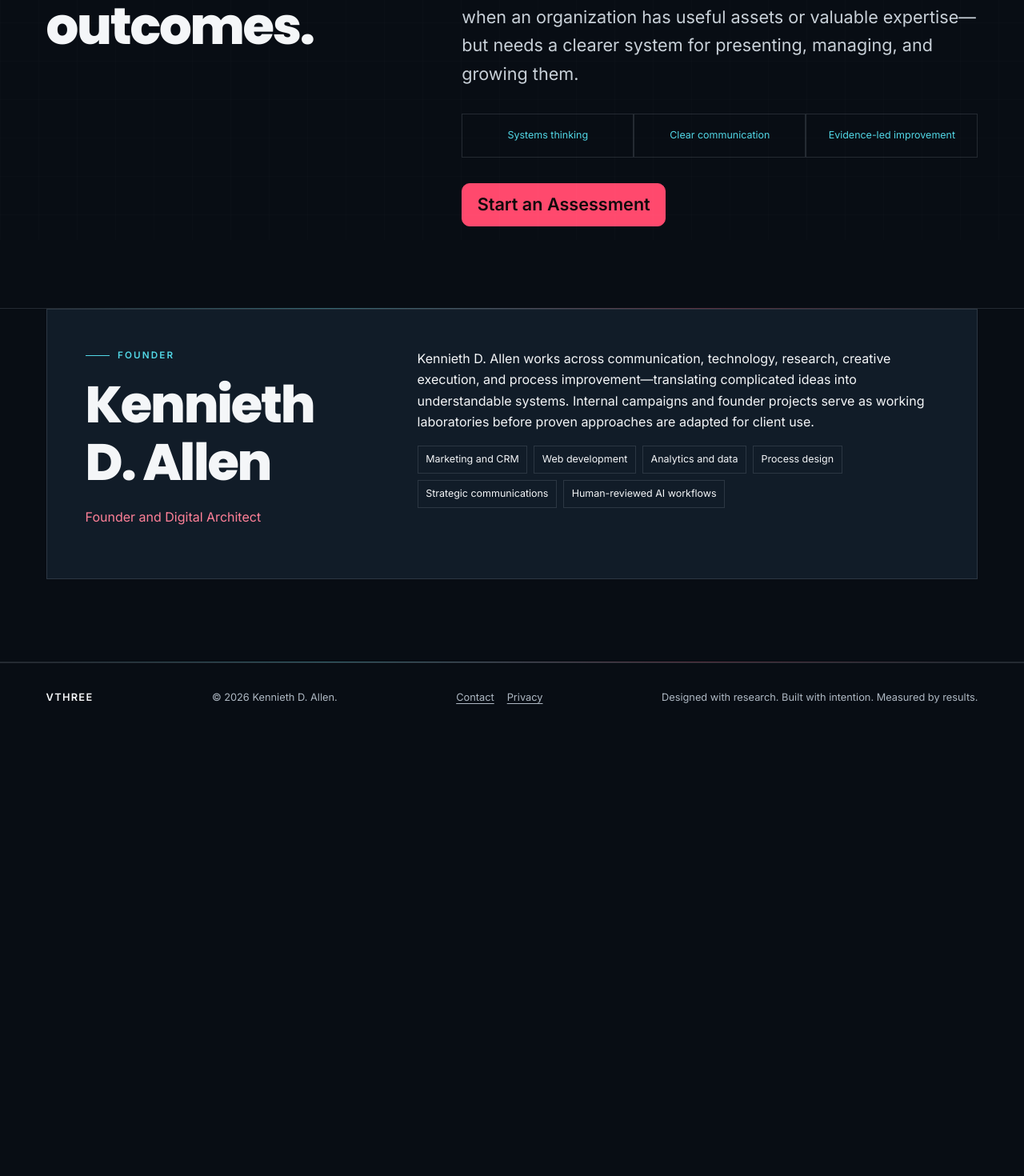
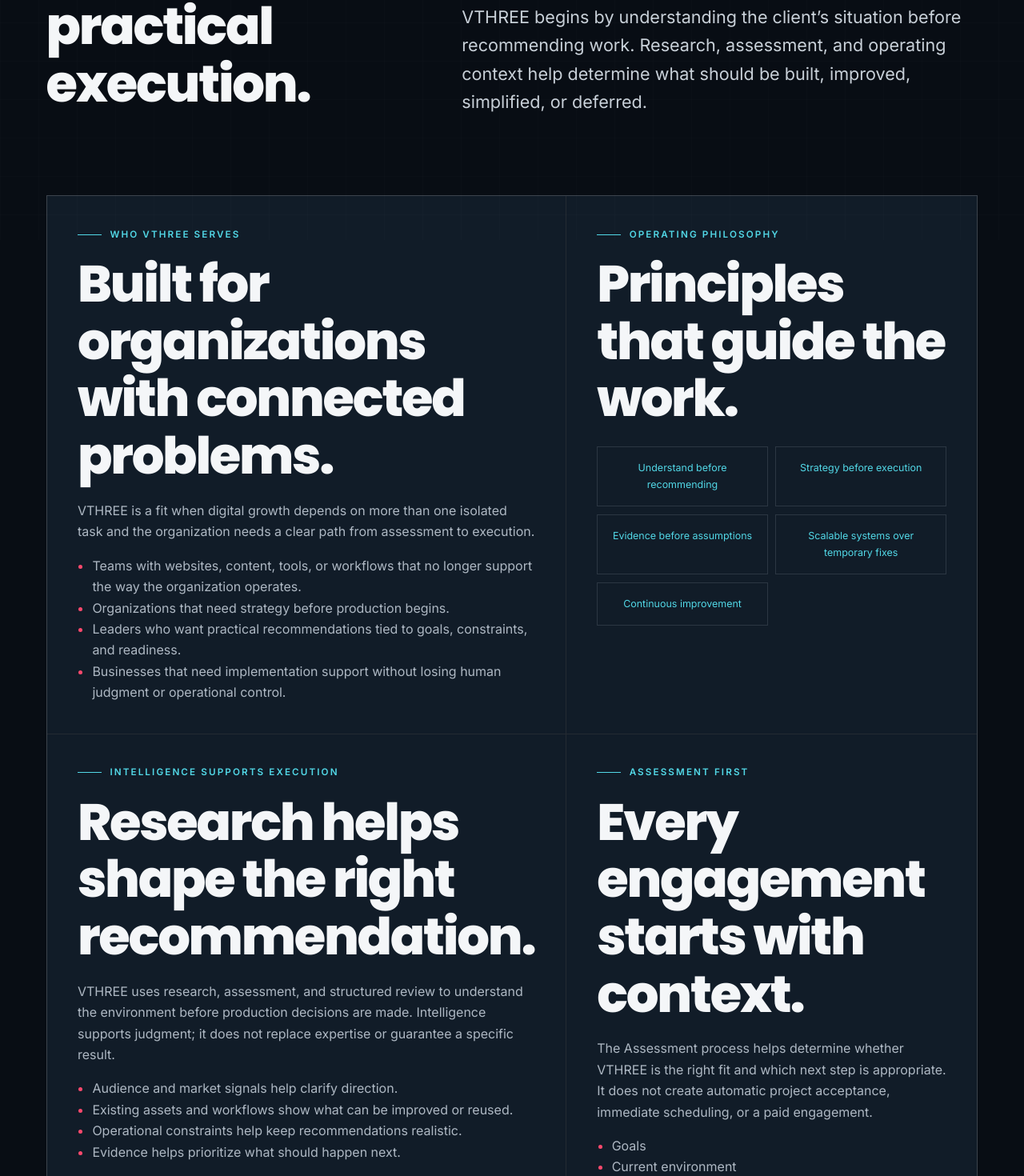
Before and after one commit to MochaMalibuKen/vthree-website, a React (Vite) app: page /about in a window 1280 px wide. Shown: the part 500-1970 px from the top of the page at 80% size. Before the commit the page ends 1414 px from the top, so only its background shows below. Built offline with nearby package versions, Linux system fonts and the light colour scheme.

Commit message:
Implement C-07 about page production

```diff
--- a/src/components/About.jsx
+++ b/src/components/About.jsx
@@ -1,27 +1,61 @@
+import { useEffect } from "react";
 import { useTranslation } from "react-i18next";
 import { Link } from "react-router-dom";
 
 export default function About({ headingLevel = "h2" }) {
   const { t } = useTranslation();
   const Heading = headingLevel;
+  const audiences = t("about.audiences.items", { returnObjects: true });
+  const principles = t("about.principles.items", { returnObjects: true });
+  const intelligence = t("about.intelligence.items", { returnObjects: true });
+  const assessment = t("about.assessment.items", { returnObjects: true });
+
+  useEffect(() => {
+    window.dataLayer?.push({ event: "about_view" });
+  }, []);
+
   return (
     <section id="about" className="section about-section" aria-labelledby="about-title">
-      <div className="container split-layout">
+      <div className="container split-layout about-intro">
         <div>
           <p className="eyebrow">{t("about.eyebrow", { defaultValue: "About VTHREE" })}</p>
-          <Heading className="section-title" id="about-title">{t("about.title", { defaultValue: "Strategy and technology, organized around outcomes." })}</Heading>
+          <Heading className="section-title" id="about-title">{t("about.title", { defaultValue: "Intelligence-led digital growth, built around practical execution." })}</Heading>
         </div>
         <div className="prose-large">
-          <p>{t("about.p1")}</p><p>{t("about.p2")}</p><p>{t("about.p3")}</p>
-          <div className="principle-grid">
-            <span>{t("about.principles.systems")}</span><span>{t("about.principles.clarity")}</span><span>{t("about.principles.measure")}</span>
-          </div>
+          <p>{t("about.p1")}</p>
+          <p>{t("about.p2")}</p>
+          <p>{t("about.p3")}</p>
+        </div>
+      </div>
+      <div className="container about-grid">
+        <section className="about-panel" aria-labelledby="about-audience-title">
+          <p className="eyebrow">{t("about.audiences.eyebrow")}</p>
+          <h2 id="about-audience-title">{t("about.audiences.title")}</h2>
+          <p>{t("about.audiences.body")}</p>
+          <ul>{Array.isArray(audiences) && audiences.map(item => <li key={item}>{item}</li>)}</ul>
+        </section>
+        <section className="about-panel" aria-labelledby="about-principles-title">
+          <p className="eyebrow">{t("about.principles.eyebrow")}</p>
+          <h2 id="about-principles-title">{t("about.principles.title")}</h2>
+          <ul className="principle-grid">{Array.isArray(principles) && principles.map(item => <li key={item}>{item}</li>)}</ul>
+        </section>
+        <section className="about-panel" aria-labelledby="about-intelligence-title">
+          <p className="eyebrow">{t("about.intelligence.eyebrow")}</p>
+          <h2 id="about-intelligence-title">{t("about.intelligence.title")}</h2>
+          <p>{t("about.intelligence.body")}</p>
+          <ul>{Array.isArray(intelligence) && intelligence.map(item => <li key={item}>{item}</li>)}</ul>
+        </section>
+        <section className="about-panel" aria-labelledby="about-assessment-title">
+          <p className="eyebrow">{t("about.assessment.eyebrow")}</p>
+          <h2 id="about-assessment-title">{t("about.assessment.title")}</h2>
+          <p>{t("about.assessment.body")}</p>
+          <ul>{Array.isArray(assessment) && assessment.map(item => <li key={item}>{item}</li>)}</ul>
           <div className="cta">
-            <Link className="btn" to="/contact" onClick={() => window.dataLayer?.push({ event: "assessment_start", source: "about" })}>
+            <Link className="btn" to="/contact" onClick={() => window.dataLayer?.push({ event: "assessment_start", source: "about_final_cta" })}>
               {t("nav.schedule", { defaultValue: "Start an Assessment" })}
             </Link>
           </div>
-        </div>
+        </section>
       </div>
     </section>
   );
--- a/src/components/Founder.jsx
+++ b/src/components/Founder.jsx
@@ -1,8 +1,14 @@
+import { useEffect } from "react";
 import { useTranslation } from "react-i18next";
 
 export default function Founder() {
   const { t } = useTranslation();
   const strengths = t("founder.strengths", { returnObjects: true });
+
+  useEffect(() => {
+    window.dataLayer?.push({ event: "founder_section_view" });
+  }, []);
+
   return <section className="section founder-section" aria-labelledby="founder-title"><div className="container founder-card">
     <div><p className="eyebrow">{t("founder.eyebrow")}</p><h2 id="founder-title">Kennieth D. Allen</h2><p className="founder-role">{t("founder.role")}</p></div>
     <div><p>{t("founder.bio")}</p><ul className="compact-list">{Array.isArray(strengths) && strengths.map(item => <li key={item}>{item}</li>)}</ul></div>
--- a/src/locales/en/translation.json
+++ b/src/locales/en/translation.json
@@ -590,29 +590,72 @@
       }
     ]
   },
+  "aboutMeta": {
+    "title": "About",
+    "description": "Learn how VTHREE supports digital growth through intelligence-led strategy, implementation, systems thinking, and assessment-shaped recommendations."
+  },
   "about": {
     "eyebrow": "About VTHREE",
-    "title": "Strategy and technology, organized around outcomes.",
-    "p1": "VTHREE is a Digital Architecture Studio led by strategic and technical direction.",
-    "p2": "We help organizations connect websites, campaigns, content, automation, analytics, and AI-assisted workflows into systems designed around clear business outcomes.",
-    "p3": "VTHREE is led by Digital Architect Kennieth D. Allen and supported by coordinated technical, creative, and specialist resources based on project needs. We are especially effective when an organization has useful assets or valuable expertise—but needs a clearer system for presenting, managing, and growing them.",
+    "title": "Intelligence-led digital growth, built around practical execution.",
+    "p1": "VTHREE is an intelligence-led digital growth partner for organizations that need clearer strategy, stronger digital systems, and practical implementation support.",
+    "p2": "The company works as a strategic advisor, implementation partner, and long-term business improvement partner. The focus is not isolated deliverables; it is helping clients connect decisions, communication, platforms, content, workflows, and measurement.",
+    "p3": "VTHREE begins by understanding the client’s situation before recommending work. Research, assessment, and operating context help determine what should be built, improved, simplified, or deferred.",
+    "audiences": {
+      "eyebrow": "Who VTHREE serves",
+      "title": "Built for organizations with connected problems.",
+      "body": "VTHREE is a fit when digital growth depends on more than one isolated task and the organization needs a clear path from assessment to execution.",
+      "items": [
+        "Teams with websites, content, tools, or workflows that no longer support the way the organization operates.",
+        "Organizations that need strategy before production begins.",
+        "Leaders who want practical recommendations tied to goals, constraints, and readiness.",
+        "Businesses that need implementation support without losing human judgment or operational control."
+      ]
+    },
     "principles": {
-      "systems": "Systems thinking",
-      "clarity": "Clear communication",
-      "measure": "Evidence-led improvement"
+      "eyebrow": "Operating philosophy",
+      "title": "Principles that guide the work.",
+      "items": [
+        "Understand before recommending",
+        "Strategy before execution",
+        "Evidence before assumptions",
+        "Scalable systems over temporary fixes",
+        "Continuous improvement"
+      ]
+    },
+    "intelligence": {
+      "eyebrow": "Intelligence supports execution",
+      "title": "Research helps shape the right recommendation.",
+      "body": "VTHREE uses research, assessment, and structured review to understand the environment before production decisions are made. Intelligence supports judgment; it does not replace expertise or guarantee a specific result.",
+      "items": [
+        "Audience and market signals help clarify direction.",
+        "Existing assets and workflows show what can be improved or reused.",
+        "Operational constraints help keep recommendations realistic.",
+        "Evidence helps prioritize what should happen next."
+      ]
+    },
+    "assessment": {
+      "eyebrow": "Assessment first",
+      "title": "Every engagement starts with context.",
+      "body": "The Assessment process helps determine whether VTHREE is the right fit and which next step is appropriate. It does not create automatic project acceptance, immediate scheduling, or a paid engagement.",
+      "items": [
+        "Goals",
+        "Current environment",
+        "Opportunities",
+        "Constraints"
+      ]
     }
   },
   "founder": {
     "eyebrow": "Founder",
     "role": "Founder and Digital Architect",
-    "bio": "Kennieth D. Allen works across communication, technology, research, creative execution, and process improvement—translating complicated ideas into understandable systems. Internal campaigns and founder projects serve as working laboratories before proven approaches are adapted for client use.",
+    "bio": "Kennieth D. Allen leads VTHREE with a practical focus on systems thinking, operational discipline, and evidence-based decisions. His role is to connect strategy, communication, technology, and implementation so client work stays grounded in the problem being solved.",
     "strengths": [
-      "Marketing and CRM",
-      "Web development",
-      "Analytics and data",
-      "Process design",
-      "Strategic communications",
-      "Human-reviewed AI workflows"
+      "Practical leadership",
+      "Systems thinking",
+      "Operational discipline",
+      "Evidence-based decisions",
+      "Clear communication",
+      "Human-reviewed technology use"
     ]
   },
   "contact": {
--- a/src/pages/AboutPage.jsx
+++ b/src/pages/AboutPage.jsx
@@ -5,5 +5,11 @@
 
 export default function AboutPage() {
   const { t } = useTranslation();
-  return <main><PageMeta title={t("about.eyebrow")} description={t("about.p2")} path="/about" /><About headingLevel="h1" /><Founder /></main>;
+  return (
+    <main>
+      <PageMeta title={t("aboutMeta.title")} description={t("aboutMeta.description")} path="/about" />
+      <About headingLevel="h1" />
+      <Founder />
+    </main>
+  );
 }
--- a/src/styles.css
+++ b/src/styles.css
@@ -329,8 +329,13 @@
 .insight-card { padding: 1.5rem; border: 1px solid var(--line); }
 .insight-card > span { color: var(--brand); font-family: monospace; }
 .insight-card p:last-child { color: var(--muted); }
-.principle-grid { display: grid; grid-template-columns: repeat(3, 1fr); margin-top: 2rem; }
-.principle-grid span { padding: 1rem; border: 1px solid var(--line); color: var(--signal); font-size: .78rem; text-align: center; }
+.about-grid { display: grid; grid-template-columns: repeat(2, 1fr); gap: 1px; margin-top: clamp(3rem, 6vw, 5rem); background: var(--line); border: 1px solid var(--line); }
+.about-panel { padding: clamp(1.5rem, 3vw, 2.4rem); background: var(--panel); }
+.about-panel > p:not(.eyebrow), .about-panel li { color: var(--muted); }
+.about-panel ul { margin-bottom: 0; }
+.about-panel .cta { margin-top: 1.5rem; }
+.principle-grid { display: grid; grid-template-columns: repeat(2, 1fr); gap: .6rem; margin: 1.5rem 0 0; padding: 0; list-style: none; }
+.principle-grid li { padding: 1rem; border: 1px solid var(--line); color: var(--signal); font-size: .78rem; text-align: center; }
 .founder-section { padding-top: 0; }
 .founder-card { display: grid; grid-template-columns: .7fr 1.3fr; gap: 4rem; padding: 3rem; border: 1px solid var(--line); background: var(--panel); }
 .founder-role { color: var(--brand-soft); }
@@ -532,7 +537,7 @@
   .method-grid, .pricing-grid, .insight-grid { grid-template-columns: 1fr; }
   .pricing-intro, .scheduling-section { grid-template-columns: 1fr; }
   .pricing-intro .eyebrow, .pricing-intro h2, .pricing-intro .section-intro, .pricing-principle { grid-column: 1; grid-row: auto; }
-  .strategic-grid, .partnership-grid { grid-template-columns: 1fr; }
+  .strategic-grid, .partnership-grid, .about-grid { grid-template-columns: 1fr; }
   .strategic-card { min-height: auto; }
   .discovery-timeline { grid-template-columns: repeat(2, 1fr); }
   .trust-grid { grid-template-columns: repeat(2, 1fr); }
```
Also changed, not shown: src/locales/es/translation.json (+0 -2 lines), 1 other file (tests, documents, lock files or other folders).
